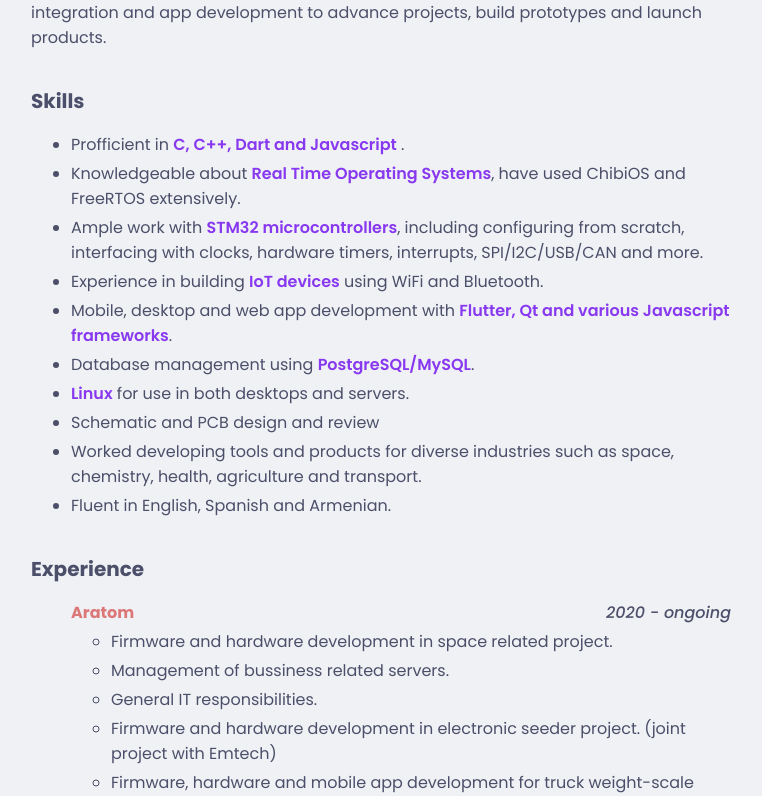
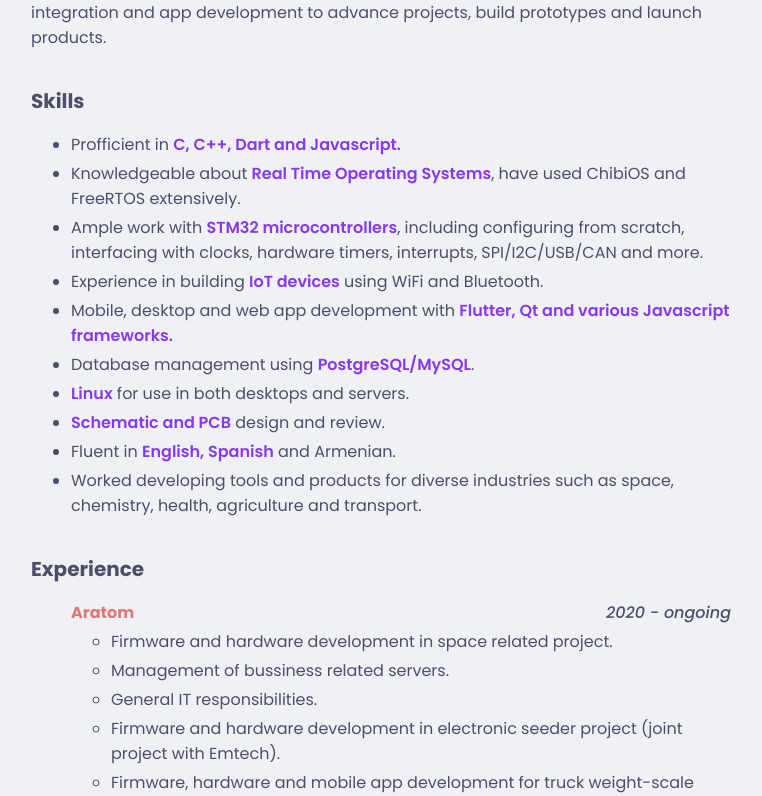
Before and after one commit to haykodarb/portfolio, a SvelteKit app: page / in a window 1280 px wide. Shown: the part 304-1100 px from the top of the page, without its empty margins (259-1021 px from the left). Built offline with nearby package versions, Linux system fonts and the light colour scheme.

Commit message:
Changed a few text details

```diff
--- a/src/routes/+page.svelte
+++ b/src/routes/+page.svelte
@@ -37,8 +37,7 @@
 			<ul>
 				<li>
 					Profficient in
-					<span class="highlighted">C, C++, Dart and Javascript</span>
-					.
+					<span class="highlighted">C, C++, Dart and Javascript.</span>
 				</li>
 				<li>
 					Knowledgeable about
@@ -55,19 +54,19 @@
 				</li>
 				<li>
 					Mobile, desktop and web app development with <span class="highlighted"
-						>Flutter, Qt and various Javascript frameworks</span
-					>.
+						>Flutter, Qt and various Javascript frameworks.</span
+					>
 				</li>
 				<li>Database management using <span class="highlighted">PostgreSQL/MySQL</span>.</li>
 				<li>
 					<span class="highlighted">Linux</span> for use in both desktops and servers.
 				</li>
-				<li>Schematic and PCB design and review</li>
+				<li><span class="highlighted">Schematic and PCB</span> design and review.</li>
+				<li>Fluent in <span class="highlighted">English, Spanish</span> and Armenian.</li>
 				<li>
 					Worked developing tools and products for diverse industries such as space, chemistry,
 					health, agriculture and transport.
 				</li>
-				<li>Fluent in English, Spanish and Armenian.</li>
 			</ul>
 		</div>
 
@@ -85,8 +84,8 @@
 						<li>Management of bussiness related servers.</li>
 						<li>General IT responsibilities.</li>
 						<li>
-							Firmware and hardware development in electronic seeder project. (joint project with
-							Emtech)
+							Firmware and hardware development in electronic seeder project (joint project with
+							Emtech).
 						</li>
 						<li>Firmware, hardware and mobile app development for truck weight-scale project.</li>
 					</ul>
```
